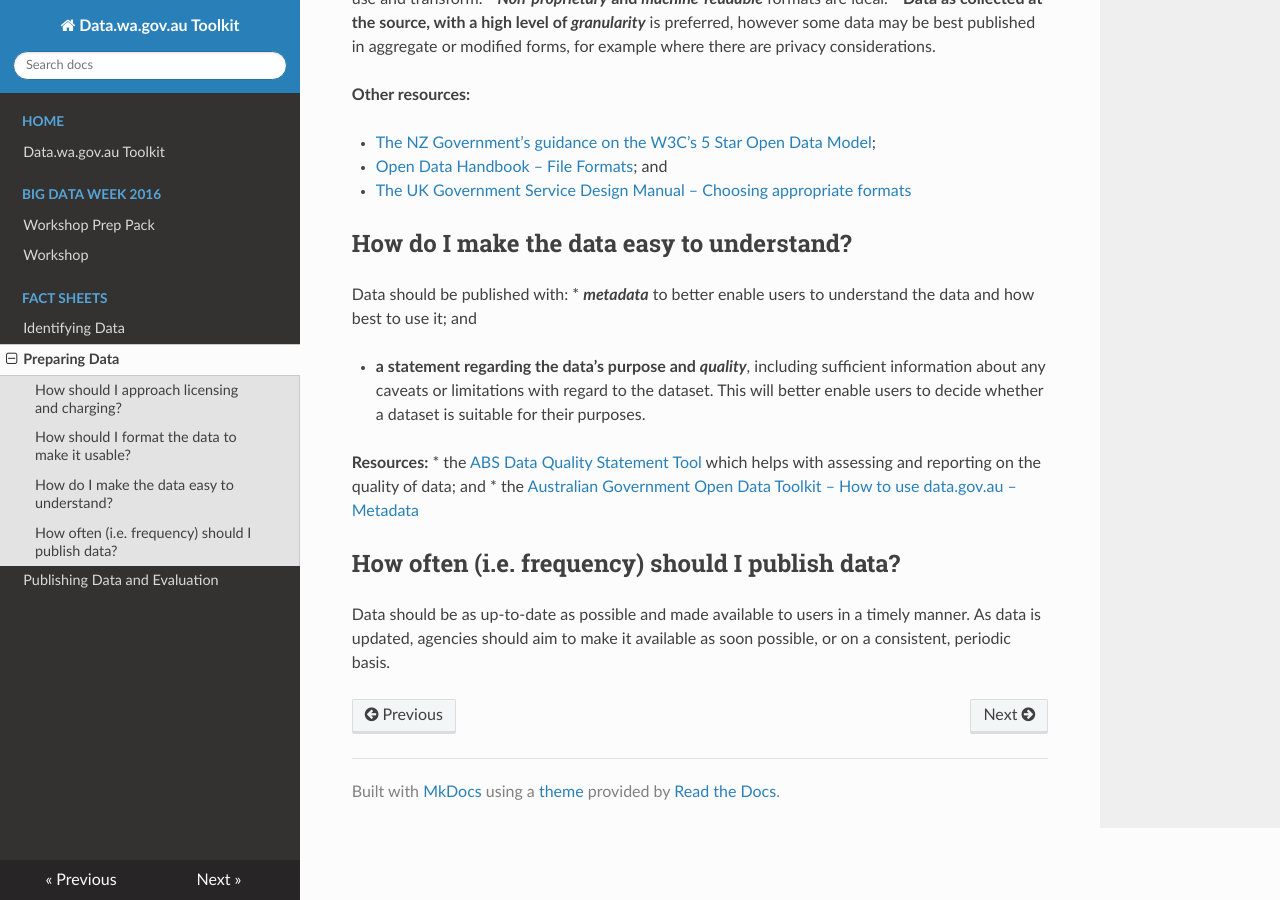
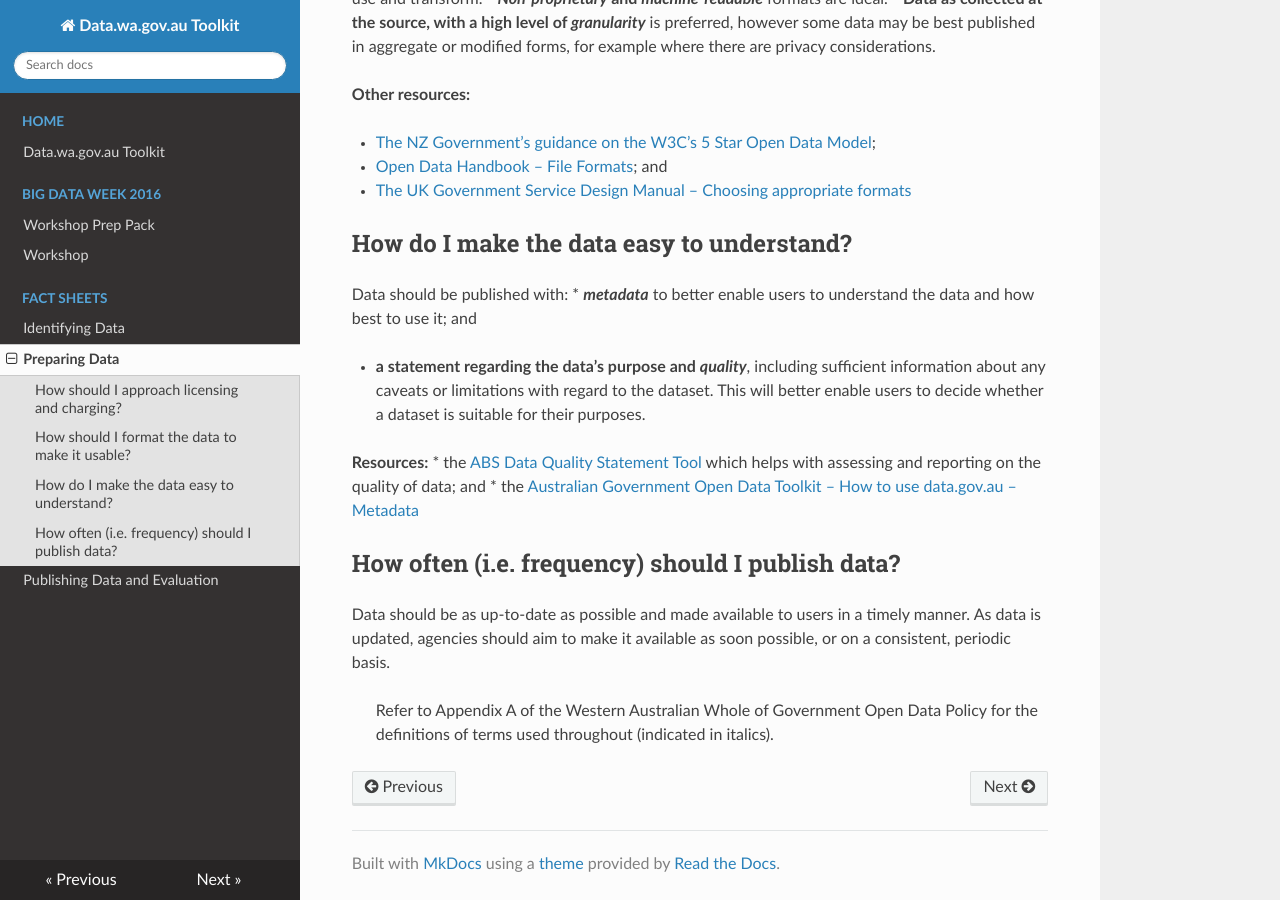
Before and after one commit to datawagovau/toolkit, an MkDocs documentation site: the page built from docs/factsheets/preparing-data.md, in a window 1280 px wide and 900 px high, scrolled down 789 px. Built offline with MkDocs 1.6.1, drawn with Linux system fonts in a browser that asks for light colours; nearby versions of some CDN libraries; old or Windows-style settings are respelled for this version of MkDocs.

Commit message:
Update preparing-data.md

```diff
--- a/docs/factsheets/preparing-data.md
+++ b/docs/factsheets/preparing-data.md
@@ -52,3 +52,6 @@ data; and
 ## How often (i.e. frequency) should I publish data?
 Data should be as up-to-date as possible and made available to users in a timely manner. As data is
 updated, agencies should aim to make it available as soon possible, or on a consistent, periodic basis.
+
+>Refer to Appendix A of the Western Australian Whole of Government Open Data Policy for the definitions of terms used
+throughout (indicated in italics).
```
